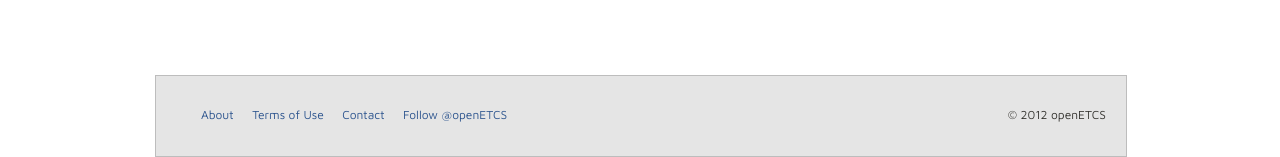
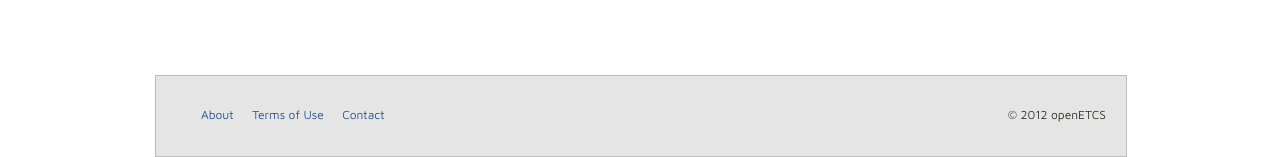
Before and after one commit to openETCS/openetcs.github.com, a Jekyll site: the page built from index.html, in a window 1280 px wide. Shown: the part 1325-1482 px from the top of the page. Built offline with Jekyll 4.4.1, drawn with Linux system fonts in a browser that asks for light colours; comment, search, counter and statistics services are not loaded.

Commit message:
Update default.html

```diff
--- a/_layouts/default.html
+++ b/_layouts/default.html
@@ -108,8 +108,6 @@
           <li><a href="/about">About</a></li>
           <li><a href="/termsofuse">Terms of Use</a></li>
           <li><a href="/contact">Contact</a></li>
-          <li><a href="https://twitter.com/openETCS" class="twitter-follow-button" data-show-count="false" data-show-screen-name="false">Follow @openETCS</a>
-<script>!function(d,s,id){var js,fjs=d.getElementsByTagName(s)[0],p=/^http:/.test(d.location)?'http':'https';if(!d.getElementById(id)){js=d.createElement(s);js.id=id;js.src=p+'://platform.twitter.com/widgets.js';fjs.parentNode.insertBefore(js,fjs);}}(document, 'script', 'twitter-wjs');</script></li>
         </ul>
         <span id="copyright"> &copy; 2012 openETCS </span>
       </div>
```
